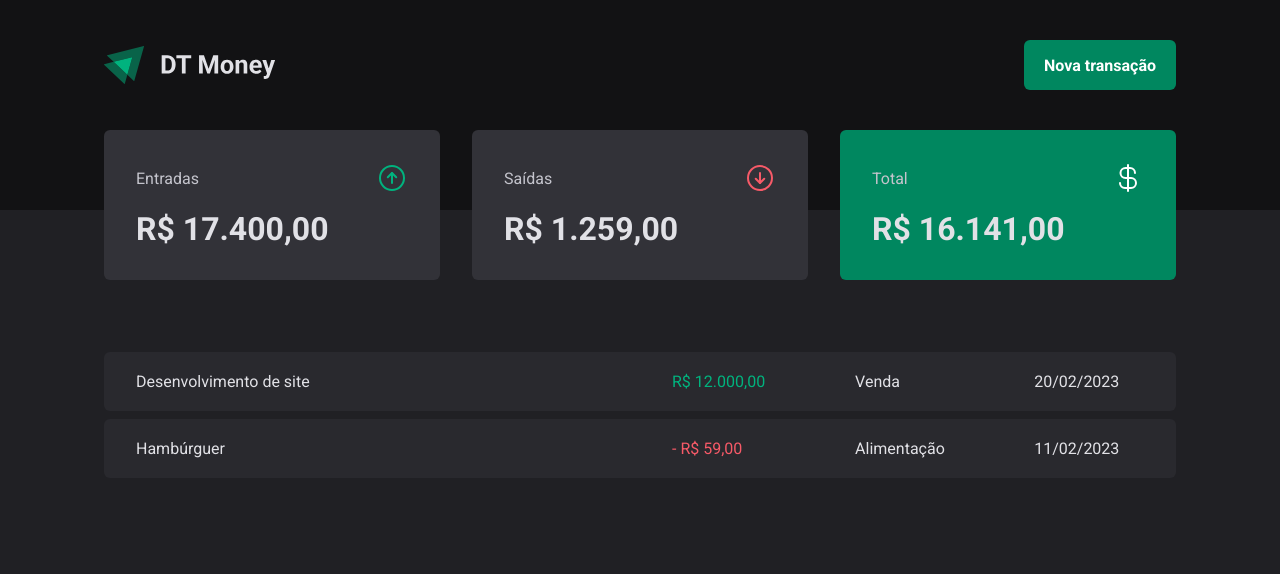
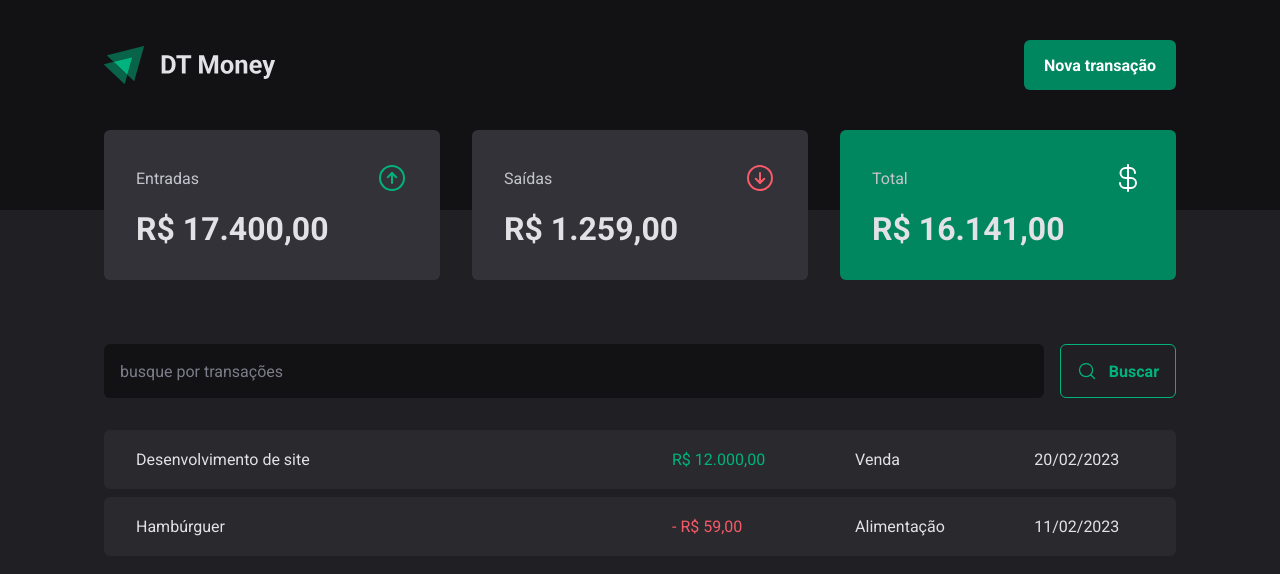
Before and after one commit to Muglly/DT-Money, a React (Vite) app: page / in a window 1280 px wide. Shown: the top 574 px of the page. Built offline with nearby package versions, Linux system fonts and the light colour scheme.

Commit message:
SearchForm component created

```diff
--- /dev/null
+++ b/src/pages/transaction/components/SearchForm/index.tsx
@@ -0,0 +1,14 @@
+import { MagnifyingGlass } from "phosphor-react";
+import * as S from "./styles";
+
+export function SearchForm() {
+  return (
+    <S.SearchFormContainer>
+      <input type="text" placeholder="busque por transações" />
+      <button>
+        <MagnifyingGlass size={20} />
+        Buscar
+      </button>
+    </S.SearchFormContainer>
+  );
+}
--- /dev/null
+++ b/src/pages/transaction/components/SearchForm/styles.ts
@@ -0,0 +1,41 @@
+import styled from "styled-components";
+
+export const SearchFormContainer = styled.form`
+  display: flex;
+  gap: 1rem;
+
+  input {
+    flex: 1;
+    border-radius: 6px;
+    border: 0;
+    background: ${({ theme }) => theme.colors.gray[900]};
+    color: ${({ theme }) => theme.colors.gray[300]};
+    padding: 1rem;
+
+    &::placeholder {
+      color: ${({ theme }) => theme.colors.gray[500]};
+    }
+  }
+
+  button {
+    display: flex;
+    align-items: center;
+    gap: 0.75rem;
+    cursor: pointer;
+
+    border: 1px solid ${({ theme }) => theme.colors.green[300]};
+    border-radius: 6px;
+    padding: 1rem;
+    background: transparent;
+
+    color: ${({ theme }) => theme.colors.green[300]};
+    font-weight: bold;
+
+    &:hover {
+      border-color: ${({ theme }) => theme.colors.green[500]};
+      background-color: ${({ theme }) => theme.colors.green[500]};
+      color: ${({ theme }) => theme.colors.white};
+      transition: backgound-color 0.3s, color 0.3s, border-color 0.3s;
+    }
+  }
+`;
--- a/src/pages/transaction/index.tsx
+++ b/src/pages/transaction/index.tsx
@@ -1,5 +1,7 @@
 import { Header } from "../../components/Header";
 import { Sammury } from "../../components/Sammury";
+import { SearchForm } from "./components/SearchForm";
+
 import * as S from "./styles";
 
 export function Transaction() {
@@ -9,6 +11,8 @@
       <Sammury />
 
       <S.TransactionContainer>
+        <SearchForm />
+
         <S.TransactionTable>
           <tbody>
             <tr>
--- a/src/pages/transaction/styles.ts
+++ b/src/pages/transaction/styles.ts
@@ -11,7 +11,7 @@
   width: 100%;
   border-collapse: separate;
   border-spacing: 0 0.5rem;
-  /* margin-top: 1.5rem; */
+  margin-top: 1.5rem;
 
   td {
     padding: 1.25rem 2rem;
```
Also changed, not shown: public/icon.png.
